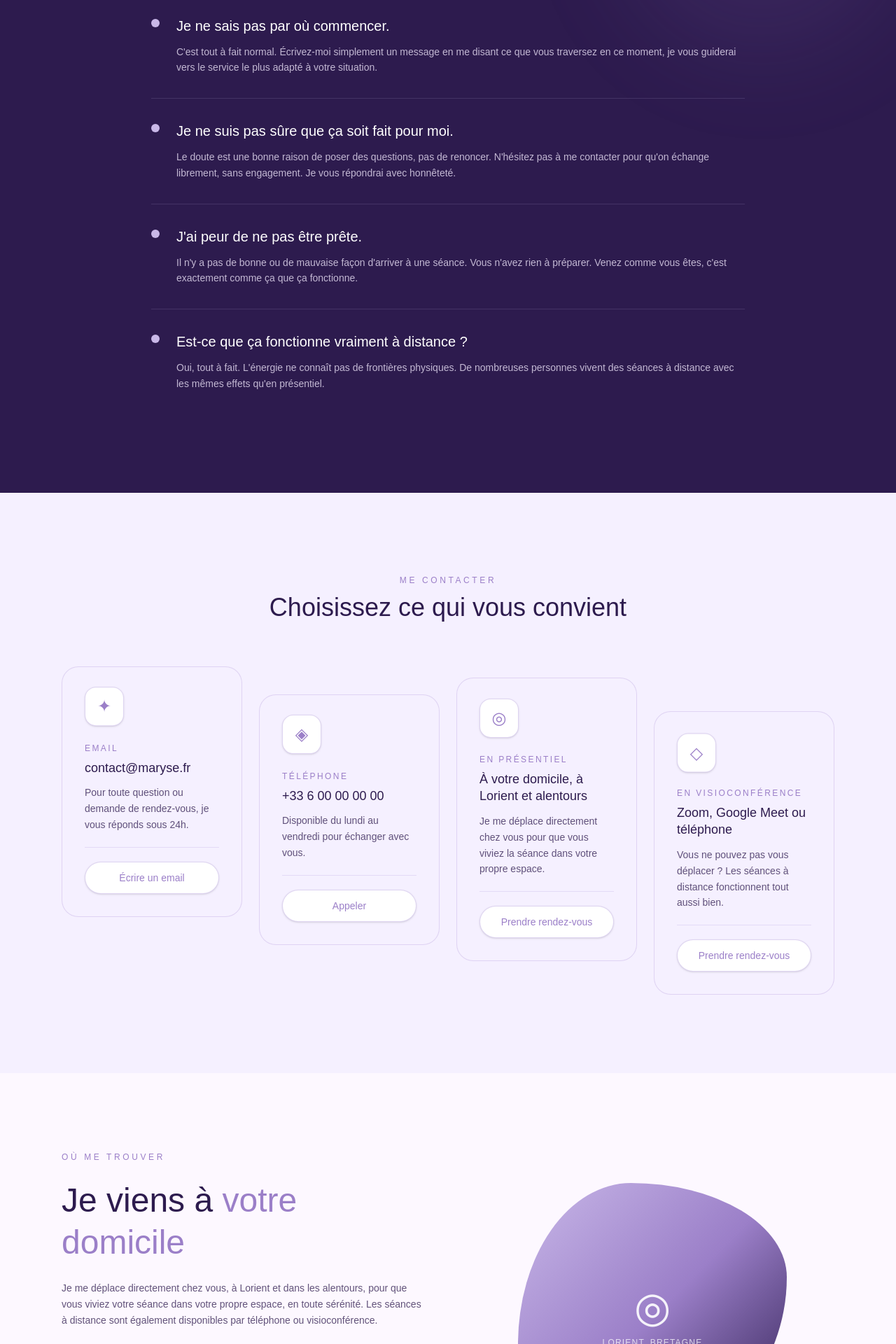
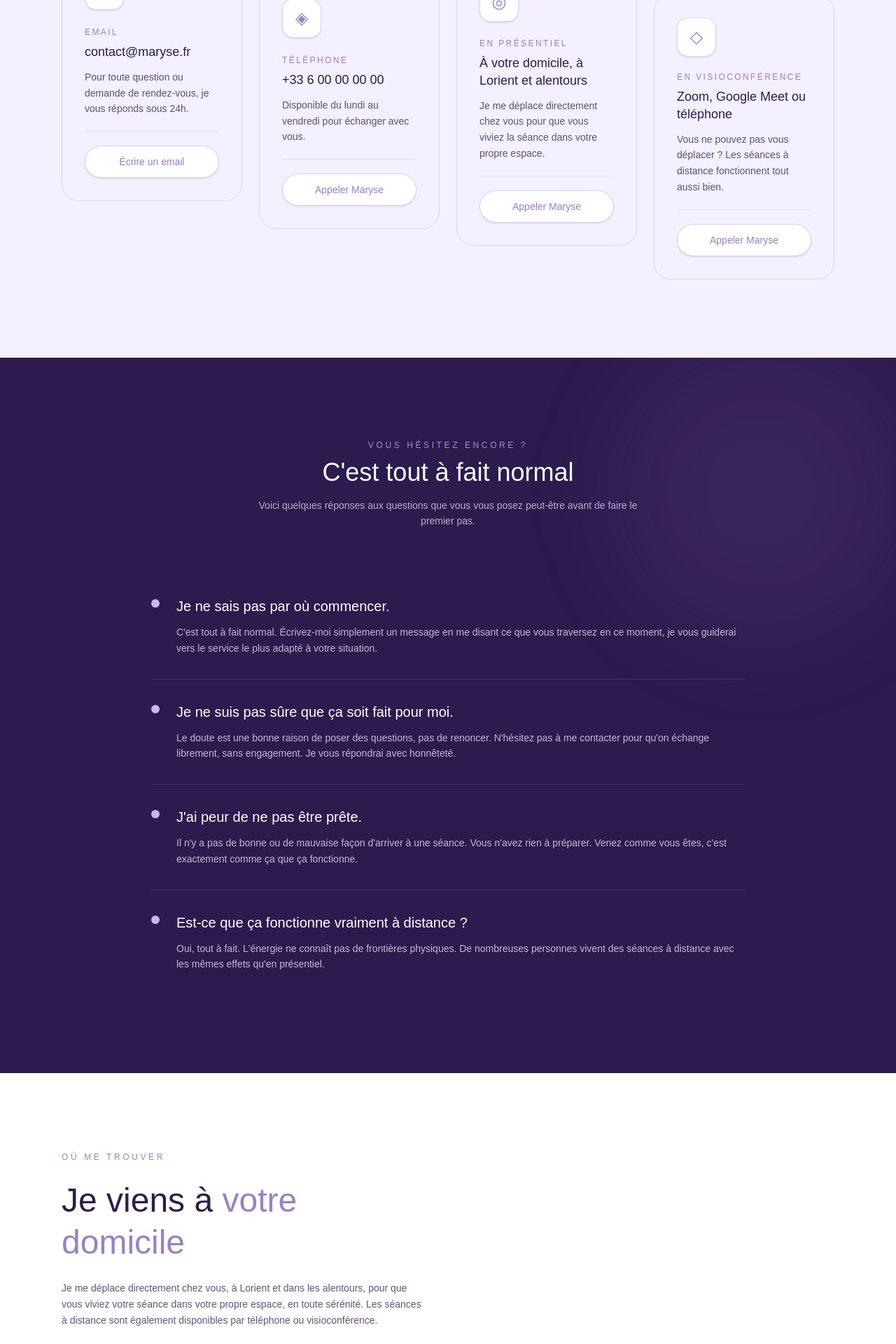
Before and after one commit to GumSurf/maryse-bien-etre, a Next.js app: page /contact in a window 1280 px wide. Shown: the part 880-2800 px from the top of the page at 70% size. Built offline with nearby package versions, Linux system fonts and the light colour scheme; a web font is replaced by a local one.

Commit message:
Edit: Page modification and link edit

```diff
--- a/src/app/contact/page.tsx
+++ b/src/app/contact/page.tsx
@@ -5,13 +5,14 @@ import { contact } from "../lib/data";
 import BlobImage from "../components/BlobImage";
 import Citation from "../components/Citation";
 import Cta from "../components/Cta";
+import dynamic from "next/dynamic";
 
 const fadeUp = {
   hidden: { opacity: 0, y: 40 },
   visible: (i = 0) => ({
     opacity: 1,
     y: 0,
-    transition: { duration: 0.7, delay: i * 0.12, ease: "easeOut" as const},
+    transition: { duration: 0.7, delay: i * 0.12, ease: "easeOut" as const },
   }),
 };
 
@@ -28,21 +29,21 @@ const moyens = [
     label: "Téléphone",
     valeur: contact.telephone,
     description: "Disponible du lundi au vendredi pour échanger avec vous.",
-    action: { texte: "Appeler", href: `tel:${contact.telephone}` },
+    action: { texte: "Appeler Maryse", href: `tel:${contact.telephone}` },
   },
   {
     icon: "◎",
     label: "En présentiel",
     valeur: "À votre domicile, à Lorient et alentours",
     description: "Je me déplace directement chez vous pour que vous viviez la séance dans votre propre espace.",
-    action: { texte: "Prendre rendez-vous", href: `mailto:${contact.email}` },
+    action: { texte: "Appeler Maryse", href: `tel:${contact.telephone}` },
   },
   {
     icon: "◇",
     label: "En visioconférence",
     valeur: "Zoom, Google Meet ou téléphone",
     description: "Vous ne pouvez pas vous déplacer ? Les séances à distance fonctionnent tout aussi bien.",
-    action: { texte: "Prendre rendez-vous", href: `mailto:${contact.email}` },
+    action: { texte: "Appeler Maryse", href: `tel:${contact.telephone}` },
   },
 ];
 
@@ -105,6 +106,63 @@ export default function ContactPage() {
         </div>
       </section>
 
+            {/* ── MOYENS DE CONTACT ────────────────────────────────── */}
+      <section className="bg-[#F5F0FF] py-28">
+        <div className="max-w-6xl mx-auto px-6">
+          <motion.div
+            variants={fadeUp} initial="hidden" whileInView="visible" viewport={{ once: true }}
+            className="text-center mb-16"
+          >
+            <span className="font-lato text-xs tracking-[0.3em] uppercase text-[#9B7FC8]">
+              Me contacter
+            </span>
+            <h2 className="font-playfair text-4xl text-[#2D1B4E] mt-2">
+              Choisissez ce qui vous convient
+            </h2>
+          </motion.div>
+
+          <div className="grid grid-cols-1 md:grid-cols-2 lg:grid-cols-4 gap-6 lg:items-start">
+            {moyens.map((m, i) => (
+              <motion.div
+                key={m.label}
+                variants={fadeUp} initial="hidden" whileInView="visible"
+                viewport={{ once: true }} custom={i}
+                className={`group bg-[#F5F0FF] border border-[#C9B8E8]/50 rounded-3xl p-8 flex flex-col gap-5 hover:shadow-xl hover:shadow-[#C9B8E8]/20 hover:-translate-y-1 transition-all duration-500 ${i === 1 ? "lg:mt-10" : i === 2 ? "lg:mt-4" : i === 3 ? "lg:mt-16" : ""
+                  }`}
+              >
+                <motion.div
+                  className="w-14 h-14 rounded-2xl bg-white border border-[#C9B8E8]/60 flex items-center justify-center shadow-sm"
+                  animate={{ y: [0, -4, 0] }}
+                  transition={{ duration: 4, repeat: Infinity, ease: "easeInOut", delay: i * 0.5 }}
+                >
+                  <span className="text-[#9B7FC8] text-2xl">{m.icon}</span>
+                </motion.div>
+                <div className="flex flex-col gap-2">
+                  <span className="font-lato text-xs tracking-[0.2em] uppercase text-[#9B7FC8]">
+                    {m.label}
+                  </span>
+                  <p className="font-playfair text-lg text-[#2D1B4E] leading-snug">
+                    {m.valeur}
+                  </p>
+                  <p className="font-lato text-sm text-[#2D1B4E]/75 leading-relaxed mt-1">
+                    {m.description}
+                  </p>
+                </div>
+                <div className="w-full h-px bg-[#C9B8E8]/40" />
+                <a
+                  href={m.action.href}
+                  target={m.action.href.startsWith("http") ? "_blank" : undefined}
+                  rel={m.action.href.startsWith("http") ? "noopener noreferrer" : undefined}
+                  className="mt-auto font-lato text-sm px-6 py-3 rounded-full bg-white border border-[#C9B8E8]/60 text-[#9B7FC8] hover:bg-[#9B7FC8] hover:text-white hover:border-[#9B7FC8] transition-all duration-300 text-center shadow-sm"
+                >
+                  {m.action.texte}
+                </a>
+              </motion.div>
+            ))}
+          </div>
+        </div>
+      </section>
+
       {/* ── J'HÉSITE ENCORE ──────────────────────────────────── */}
       <section className="bg-[#2D1B4E] py-28 relative overflow-hidden">
         <motion.div
@@ -164,66 +222,8 @@ export default function ContactPage() {
         </div>
       </section>
 
-      {/* ── MOYENS DE CONTACT ────────────────────────────────── */}
-      <section className="bg-[#F5F0FF] py-28">
-        <div className="max-w-6xl mx-auto px-6">
-          <motion.div
-            variants={fadeUp} initial="hidden" whileInView="visible" viewport={{ once: true }}
-            className="text-center mb-16"
-          >
-            <span className="font-lato text-xs tracking-[0.3em] uppercase text-[#9B7FC8]">
-              Me contacter
-            </span>
-            <h2 className="font-playfair text-4xl text-[#2D1B4E] mt-2">
-              Choisissez ce qui vous convient
-            </h2>
-          </motion.div>
-
-          <div className="grid grid-cols-1 md:grid-cols-2 lg:grid-cols-4 gap-6 lg:items-start">
-            {moyens.map((m, i) => (
-              <motion.div
-                key={m.label}
-                variants={fadeUp} initial="hidden" whileInView="visible"
-                viewport={{ once: true }} custom={i}
-                className={`group bg-[#F5F0FF] border border-[#C9B8E8]/50 rounded-3xl p-8 flex flex-col gap-5 hover:shadow-xl hover:shadow-[#C9B8E8]/20 hover:-translate-y-1 transition-all duration-500 ${
-                  i === 1 ? "lg:mt-10" : i === 2 ? "lg:mt-4" : i === 3 ? "lg:mt-16" : ""
-                }`}
-              >
-                <motion.div
-                  className="w-14 h-14 rounded-2xl bg-white border border-[#C9B8E8]/60 flex items-center justify-center shadow-sm"
-                  animate={{ y: [0, -4, 0] }}
-                  transition={{ duration: 4, repeat: Infinity, ease: "easeInOut", delay: i * 0.5 }}
-                >
-                  <span className="text-[#9B7FC8] text-2xl">{m.icon}</span>
-                </motion.div>
-                <div className="flex flex-col gap-2">
-                  <span className="font-lato text-xs tracking-[0.2em] uppercase text-[#9B7FC8]">
-                    {m.label}
-                  </span>
-                  <p className="font-playfair text-lg text-[#2D1B4E] leading-snug">
-                    {m.valeur}
-                  </p>
-                  <p className="font-lato text-sm text-[#2D1B4E]/75 leading-relaxed mt-1">
-                    {m.description}
-                  </p>
-                </div>
-                <div className="w-full h-px bg-[#C9B8E8]/40" />
-                <a
-                  href={m.action.href}
-                  target={m.action.href.startsWith("http") ? "_blank" : undefined}
-                  rel={m.action.href.startsWith("http") ? "noopener noreferrer" : undefined}
-                  className="mt-auto font-lato text-sm px-6 py-3 rounded-full bg-white border border-[#C9B8E8]/60 text-[#9B7FC8] hover:bg-[#9B7FC8] hover:text-white hover:border-[#9B7FC8] transition-all duration-300 text-center shadow-sm"
-                >
-                  {m.action.texte}
-                </a>
-              </motion.div>
-            ))}
-          </div>
-        </div>
-      </section>
-
       {/* ── LOCALISATION ─────────────────────────────────────── */}
-      <section className="bg-[#FDF8FF] py-28">
+      <section className=" bg-white py-28">
         <div className="max-w-6xl mx-auto px-6 grid grid-cols-1 lg:grid-cols-2 gap-16 items-center">
           <motion.div
             variants={fadeUp} initial="hidden" whileInView="visible" viewport={{ once: true }}
@@ -265,40 +265,19 @@ export default function ContactPage() {
               </div>
             </div>
           </motion.div>
-
-          <motion.div
-            variants={fadeUp} initial="hidden" whileInView="visible" viewport={{ once: true }} custom={1}
-            className="flex justify-center"
-          >
-            <BlobImage
-              variant={4}
-              className="w-full max-w-sm aspect-square bg-gradient-to-br from-[#C9B8E8] via-[#9B7FC8] to-[#2D1B4E]"
-            >
-              <div className="absolute inset-0 flex flex-col items-center justify-center gap-3 z-10">
-                <motion.span
-                  className="font-playfair text-6xl text-white/90"
-                  animate={{ rotate: [0, 6, -6, 0] }}
-                  transition={{ duration: 7, repeat: Infinity, ease: "easeInOut" }}
-                >
-                  ◎
-                </motion.span>
-                <span className="font-lato text-xs text-white/75 tracking-widest uppercase">
-                  Lorient, Bretagne
-                </span>
-              </div>
-            </BlobImage>
-          </motion.div>
         </div>
       </section>
 
-      <Citation />
-
-      <Cta
-        title="Prête à faire le premier pas ?"
-        description="Contactez-moi dès aujourd'hui pour réserver votre séance ou simplement pour en savoir plus sur mon accompagnement."
-        buttonLabel="Écrire à Maryse"
-        buttonHref={`mailto:${contact.email}`}
-      />
+      <section className="bg-[#F5F0FF] py-16">
+        <div className="max-w-2xl mx-auto px-6 text-center">
+          <p className="font-playfair text-2xl text-[#2D1B4E] leading-relaxed">
+            À très bientôt, j'ai hâte d'échanger avec vous.
+          </p>
+          <span className="block mt-4 font-lato text-xs tracking-widest text-[#9B7FC8] uppercase">
+            - Maryse
+          </span>
+        </div>
+      </section>
     </>
   );
 }
```
